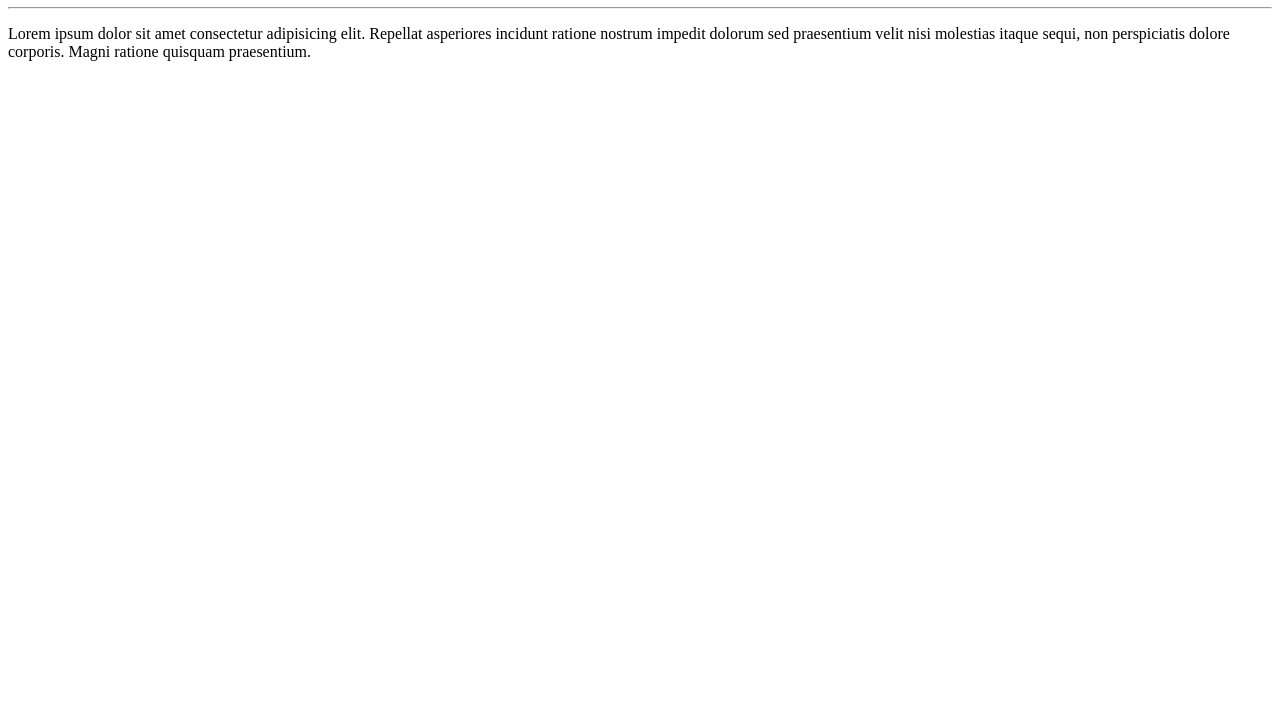
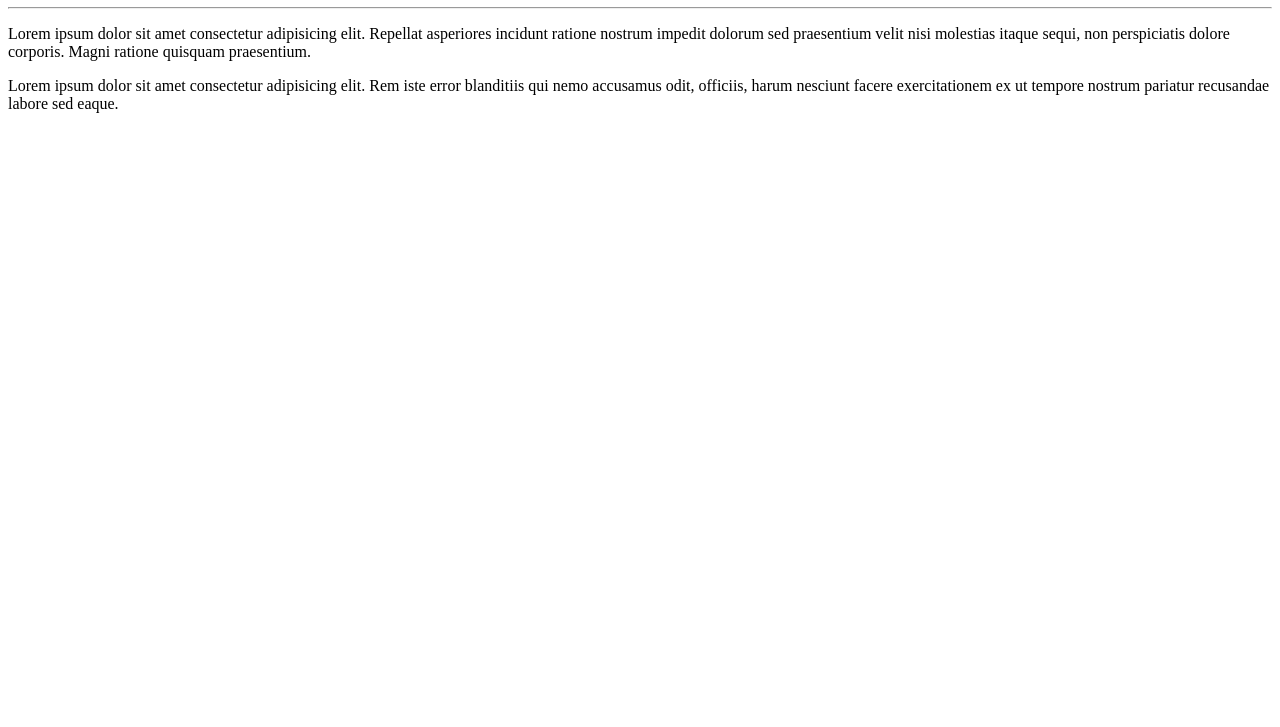
Before and after one commit to josielqrozjr/Hello-Word, a plain HTML site: page site-exemplo/index.html in a window 1280 px wide. Shown: the part 73-800 px from the top of the page. Drawn offline with Linux system fonts and the light colour scheme.

Commit message:
Adicionei um paragráfo

```diff
--- a/site-exemplo/index.html
+++ b/site-exemplo/index.html
@@ -11,5 +11,7 @@
     <hr>
     <p>Lorem ipsum dolor sit amet consectetur adipisicing elit. Repellat asperiores incidunt ratione nostrum impedit dolorum sed praesentium velit nisi molestias itaque sequi, non perspiciatis dolore corporis. Magni ratione quisquam praesentium.</p>
 
+    <p>Lorem ipsum dolor sit amet consectetur adipisicing elit. Rem iste error blanditiis qui nemo accusamus odit, officiis, harum nesciunt facere exercitationem ex ut tempore nostrum pariatur recusandae labore sed eaque.</p>
+
 </body>
 </html>
```
